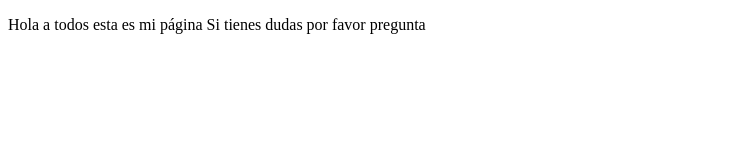
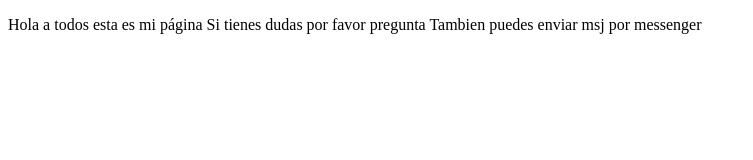
Before and after one commit to jesuscel/proyectoDemoCursoPrework, a plain HTML site: page index.html in a window 1280 px wide. Shown: the whole page, without its empty margins (0-753 px from the left). Drawn offline with Linux system fonts and the light colour scheme.

Commit message:
agregamos mensaje

```diff
--- a/index.html
+++ b/index.html
@@ -10,6 +10,7 @@
     <p>
         Hola a todos esta es mi página
         Si tienes dudas por favor pregunta
+        Tambien puedes enviar msj por messenger
     </p>
 </body>
 </html>
```
